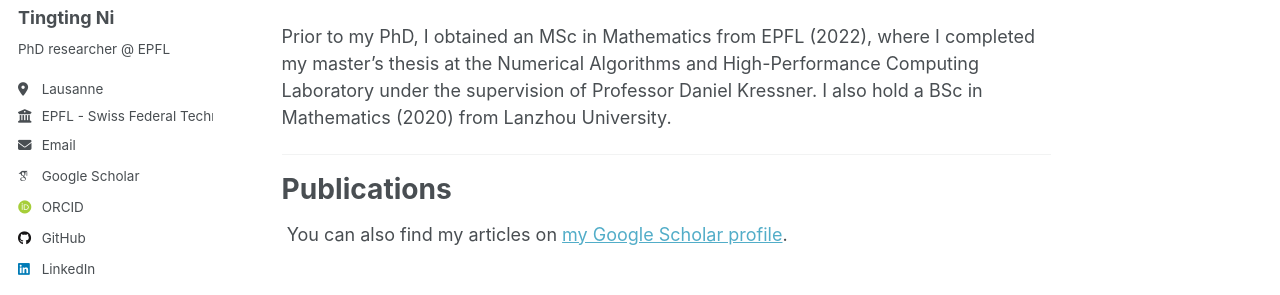
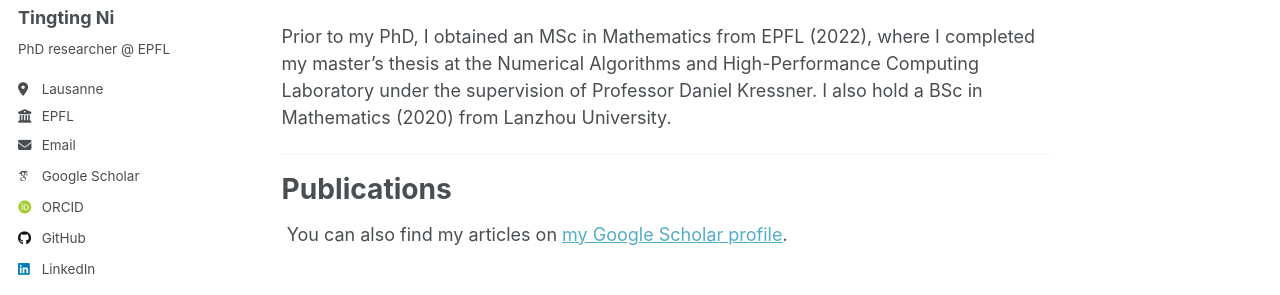
Before and after one commit to ni-tingting/ni-tingting.github.io, a Jekyll site: the page built from _pages/about.md, in a window 1280 px wide. Shown: the part 277-572 px from the top of the page. Built offline with Jekyll 4.4.1, drawn with Linux system fonts in a browser that asks for light colours; some web fonts are replaced; a script that is not in the unit is left out.

Commit message:
Update _config.yml

```diff
--- a/_config.yml
+++ b/_config.yml
@@ -27,7 +27,7 @@ author:
   pronouns         : # example: "she/her"
   bio              : "PhD researcher @ EPFL"
   location         : "Lausanne"
-  employer         : "EPFL - Swiss Federal Technology Institute of Lausanne"
+  employer         : "EPFL"
   uri              : # URL
   email            : "tingting.ni@epfl.ch"
 
```
